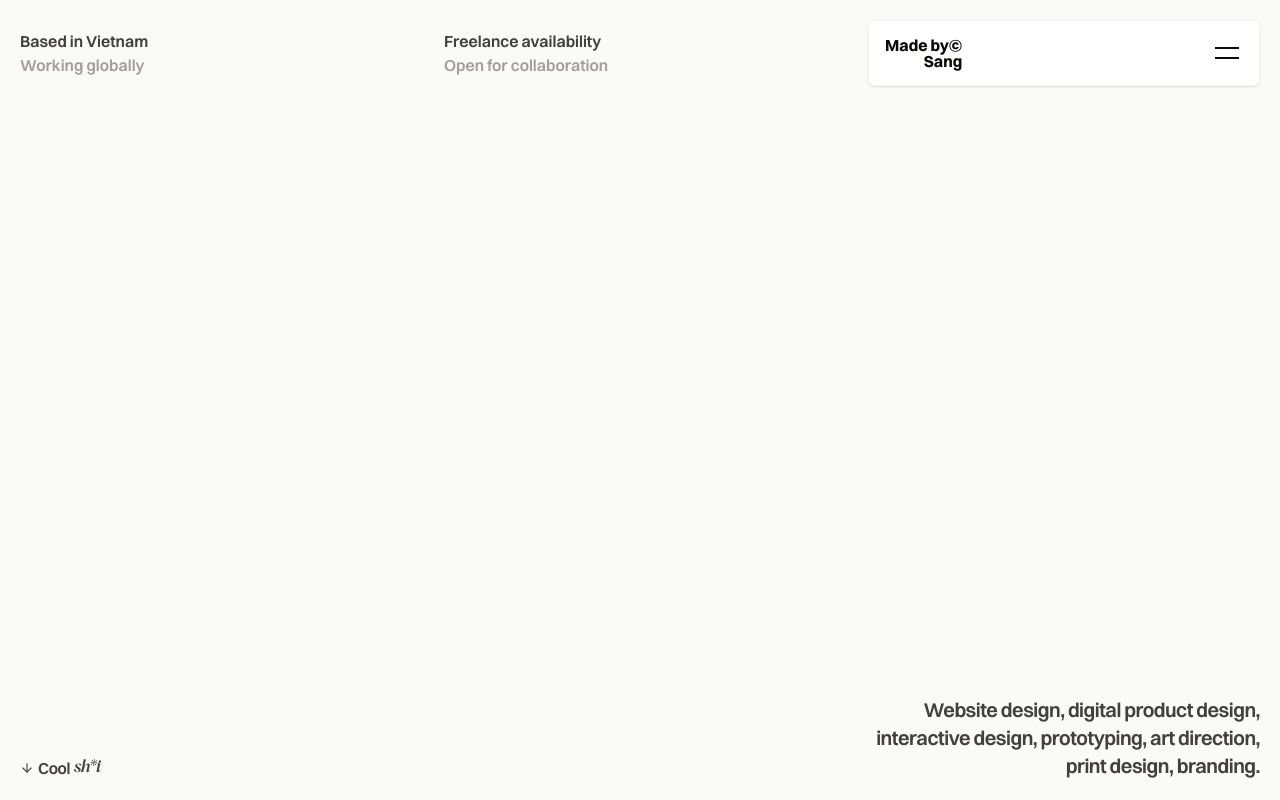
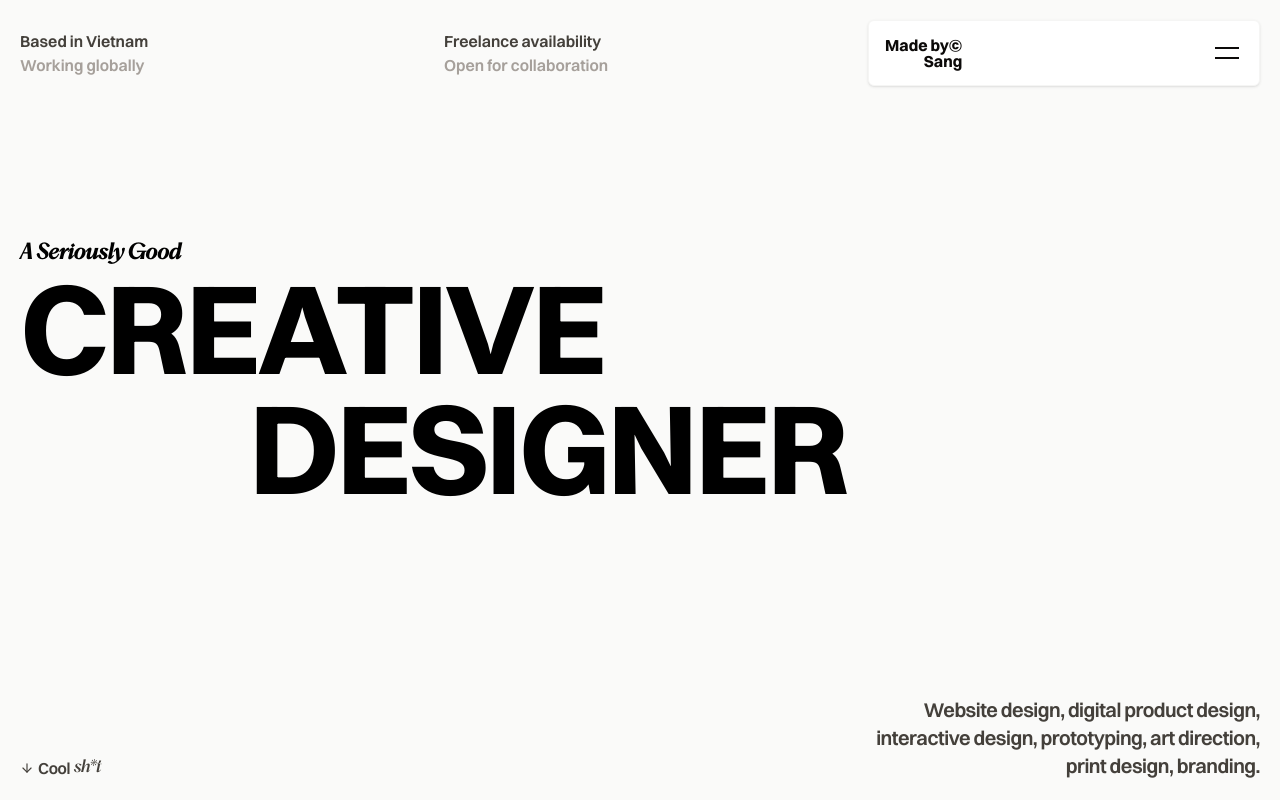
Before and after one commit to Inori2/creative-portfolio, a React (Vite) app: page / in a window 1280 px wide. Built offline with nearby package versions, Linux system fonts and the light colour scheme.

Commit message:
Finalize Hero layout

```diff
--- a/src/Components/Hero.jsx
+++ b/src/Components/Hero.jsx
@@ -8,10 +8,28 @@ export default function Hero({ isPreloaderDone }) {
   useEffect(() => {}, [isPreloaderDone]);
 
   return (
+    <>
+      <section id="Index">
         <div className="bg-stone-50 w-screen h-screen flex flex-col px-5">
           {/* Main empty space */}
-      <div className="flex-1">
-        <div></div>
+          <div className="flex-1 md:grid md:grid-cols-12 pt-100 md:pt-60 mb-auto">
+            <div className="md:col-span-8 text-center md:text-left">
+              <div className="w-full">
+                <span className="font-secondary text-xl md:text-l font-bold tracking-normal">
+                  A Seriously Good
+                </span>
+              </div>
+              <div className="w-full overflow-hidden">
+                <h1 className="font-primary font-bold text-7xl md:text-9xl tracking-tight md:leading-30 text-center md:text-left">
+                  {"creative".toUpperCase()}
+                </h1>
+              </div>
+              <div className="w-full overflow-hidden">
+                <h1 className="font-primary font-bold text-7xl md:text-9xl tracking-tight md:leading-30 text-center md:text-right">
+                  {"designer".toUpperCase()}
+                </h1>
+              </div>
+            </div>
           </div>
 
           {/* Bottom line content */}
@@ -51,5 +69,7 @@ export default function Hero({ isPreloaderDone }) {
             </div>
           </div>
         </div>
+      </section>
+    </>
   );
 }
```
Lines whose indentation alone changed are shown as unchanged.
